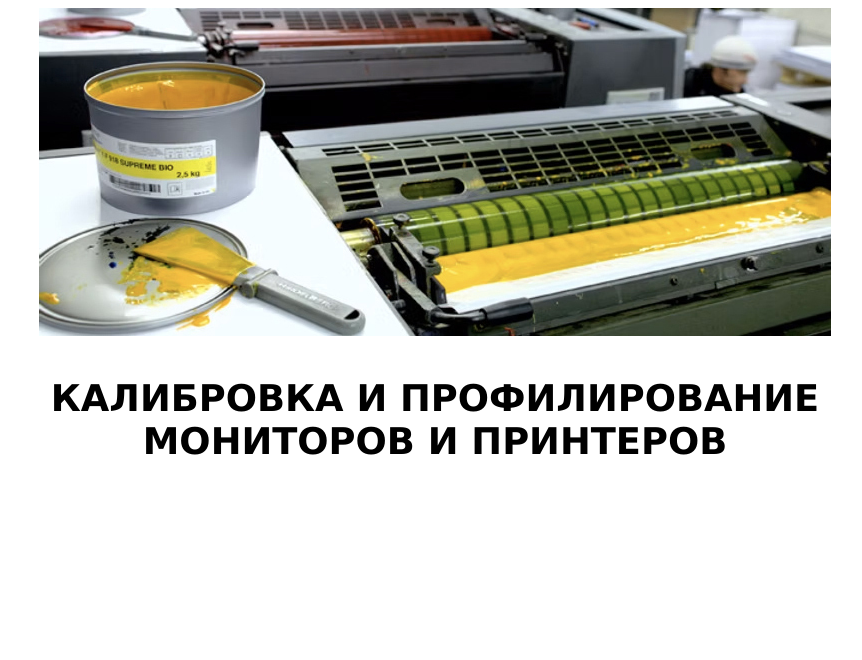
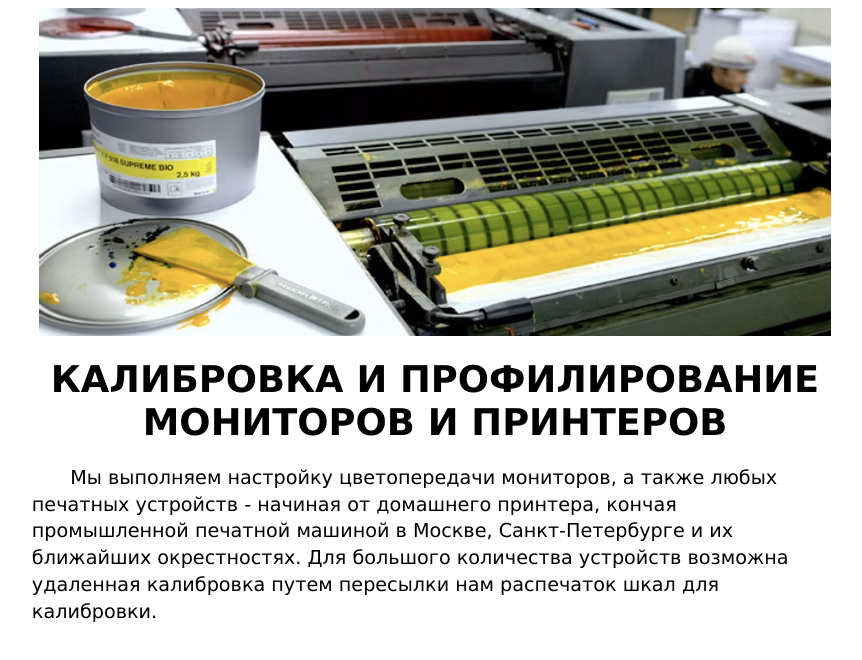
Before and after one commit to serzin/colormanagement, a plain HTML site: page index.html in a window 1280 px wide. Shown: the whole page, without its empty margins (205-1067 px from the left). Drawn offline with Linux system fonts and the light colour scheme.

Commit message:
Add files via upload

```diff
--- a/index.html
+++ b/index.html
@@ -7,14 +7,13 @@
     </head>
     <body>
         <div class="parent">
-			<div class="child">
 				<img src="rc_images/oborudovanie11_a.jpg"/>
-			</div>
 		</div>
 		<div class="parent">
-			<div class="child">
 				<p class="my_head">КАЛИБРОВКА И ПРОФИЛИРОВАНИЕ МОНИТОРОВ И ПРИНТЕРОВ</p>
-			</div>
+		</div>
+		<div class="parent">
+				<p class="my_text">Мы выполняем настройку цветопередачи мониторов, а также любых печатных устройств - начиная от домашнего принтера, кончая промышленной печатной машиной в Москве, Санкт-Петербурге и их ближайших окрестностях. Для большого количества устройств возможна удаленная калибровка путем пересылки нам распечаток шкал для калибровки.</p>
 		</div>
     </body>
 </html>
--- a/index_html.css
+++ b/index_html.css
@@ -1,11 +1,7 @@
 .parent {
   display: flex;
   justify-content: center;
-
-}
-
-.child {
-
+  /*border: 2px solid rgb(80, 145, 27);*/
 }
 
 .my_head {
@@ -14,4 +10,17 @@
   font-size: 230%;
   width: 23em;
   text-align: center;
+  /*border: 2px solid;*/
+  margin: 0.6em 0em 0.3em 0em;
 }
+
+.my_text {
+  font-family: Verdana;
+  font-size: 120%;
+  width: 42em;
+  text-align: left;
+  line-height: 140%;
+  text-indent: 2em;
+  /*border: 2px solid;*/
+  margin: 0.5em 0em 0.5em 0em;
+}
```
